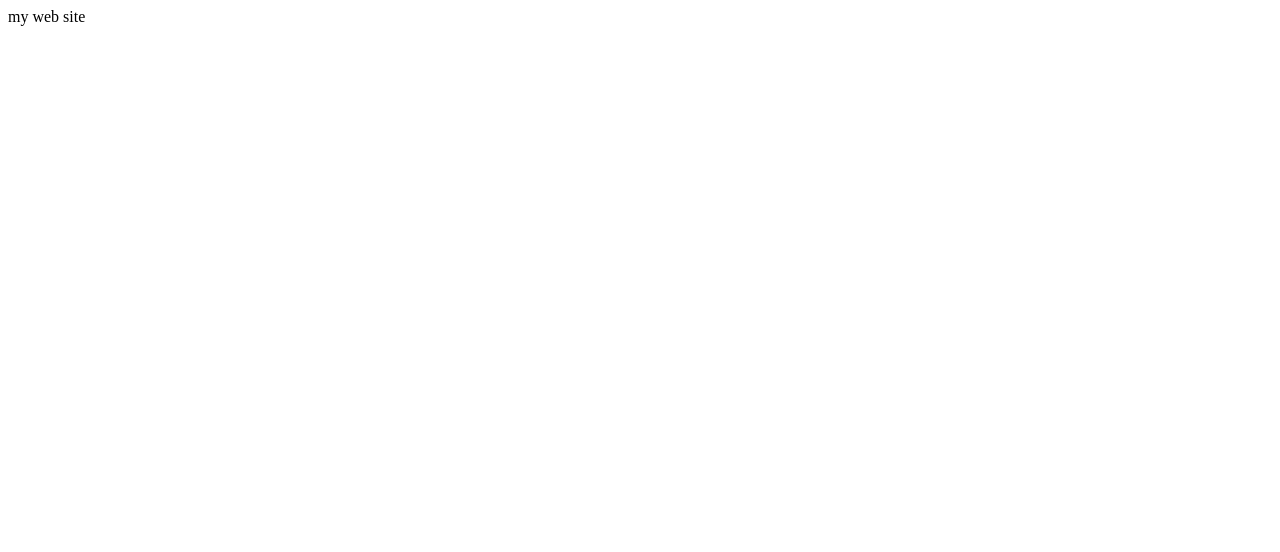
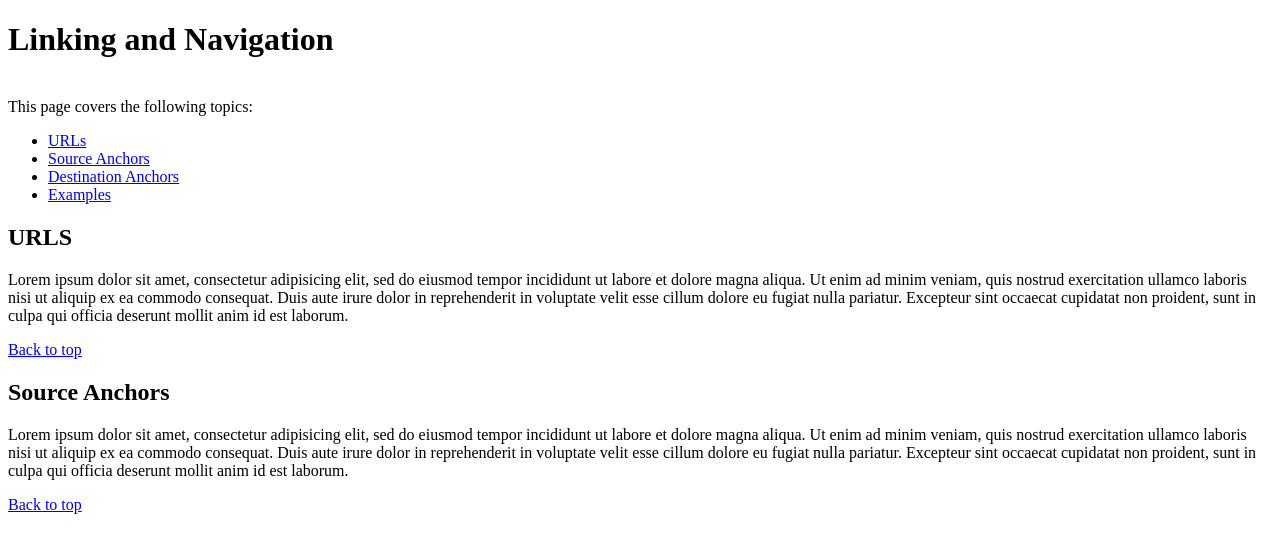
Before and after one commit to trgcghai/htcnw, a plain HTML site: page tuan2/index.html in a window 1280 px wide. Drawn offline with Linux system fonts and the light colour scheme.

Commit message:
commit 2

```diff
--- a/tuan2/index.html
+++ b/tuan2/index.html
@@ -6,6 +6,48 @@
     <title>Document</title>
 </head>
 <body>
-    my web site
+    <h1>Linking and Navigation</h1>
+    <br>
+    <div>This page covers the following topics:</div>
+    <ul>
+        <li>
+            <a href="#URLS">URLs</a>
+        </li>
+        <li>
+            <a href="#source_anchors">Source Anchors</a>
+        </li>
+        <li>
+            <a href="#">Destination Anchors</a>
+        </li>
+        <li>
+            <a href="#">Examples</a>
+        </li>
+    </ul>
+    <main>
+        <div>
+            <h2 id="URLS">URLS</h2>
+            <p>
+                Lorem ipsum dolor sit amet, consectetur adipisicing elit, sed do eiusmod
+                tempor incididunt ut labore et dolore magna aliqua. Ut enim ad minim
+                veniam, quis nostrud exercitation ullamco laboris nisi ut aliquip ex ea
+                commodo consequat. Duis aute irure dolor in reprehenderit in voluptate velit
+                esse cillum dolore eu fugiat nulla pariatur. Excepteur sint occaecat cupidatat
+                non proident, sunt in culpa qui officia deserunt mollit anim id est laborum.
+            </p>
+            <a href="#">Back to top</a>
+        </div>
+        <div>
+            <h2 id="source_anchors">Source Anchors</h2>
+            <p>
+                Lorem ipsum dolor sit amet, consectetur adipisicing elit, sed do eiusmod
+                tempor incididunt ut labore et dolore magna aliqua. Ut enim ad minim
+                veniam, quis nostrud exercitation ullamco laboris nisi ut aliquip ex ea
+                commodo consequat. Duis aute irure dolor in reprehenderit in voluptate velit
+                esse cillum dolore eu fugiat nulla pariatur. Excepteur sint occaecat cupidatat
+                non proident, sunt in culpa qui officia deserunt mollit anim id est laborum.
+            </p>
+            <a href="#">Back to top</a>
+        </div>
+    </main>
 </body>
 </html>
```
